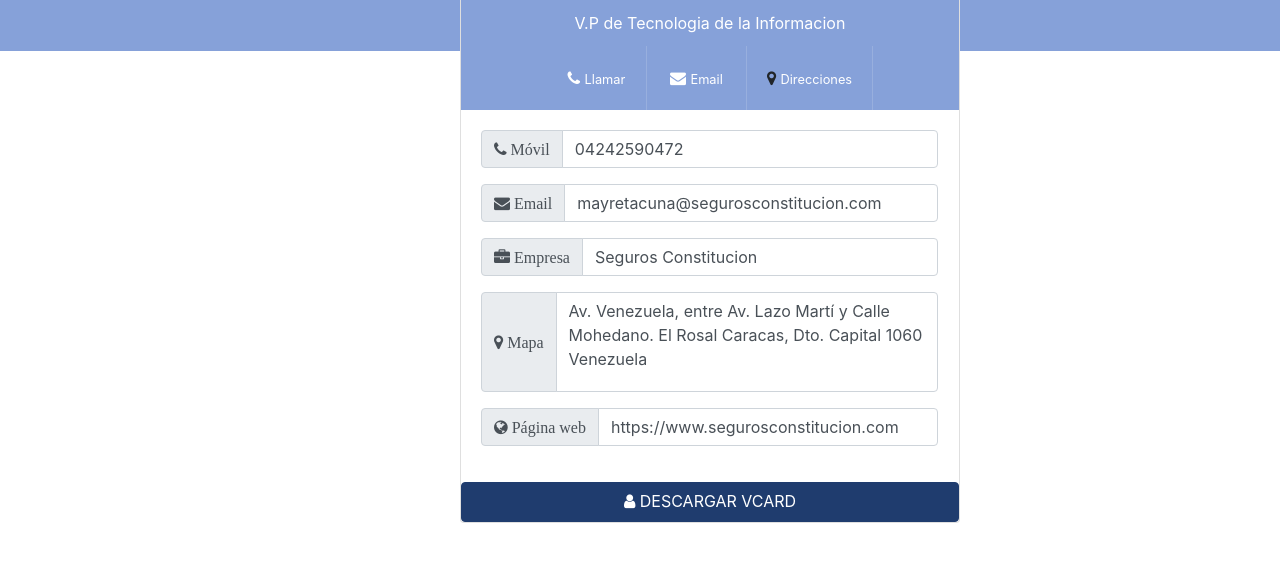
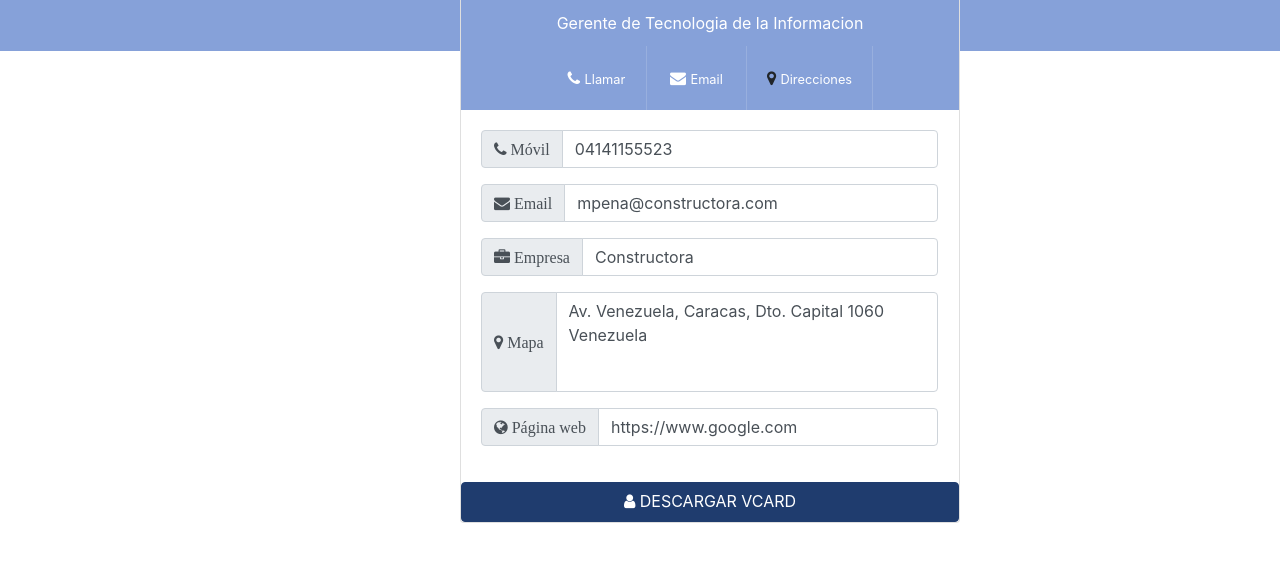
Before and after one commit to sconsti/vcard, a plain HTML site: page index.html in a window 1280 px wide. Shown: the part 149-710 px from the top of the page. Drawn offline with nearby package versions, Linux system fonts and the light colour scheme; files whose address does not match are found by name.

Commit message:
Update index.html

```diff
--- a/index.html
+++ b/index.html
@@ -39,7 +39,6 @@
 		});
 	</script>
 
-
   </head>
   <body>
 <div class="vcard-header">
@@ -52,20 +51,18 @@
 	<div class="body-a">
 		<center>
 		<img id="foto_imagen" class="card-img-top" src="img/foto.png" alt="" >
-		<p class="card-title"><span class="nombre"><Mayret Acuña</span><span> </span><!--<span class="apellido">Acuña</span>--></p>
-		<p id="puesto" class="card-title">V.P de Tecnologia de la Informacion</p>
+		<p class="card-title"><span class="nombre"><Maria Peña</span><span> </span><!--<span class="apellido">Acuña</span>--></p>
+		<p id="puesto" class="card-title">Gerente de Tecnologia de la Informacion</p>
 
 		<div class="vcard-functions-wrapper">
-		<a href="tel:04242590472" ng-show="!loadDemo &amp;&amp; (view.numbers_mobile || view.numbers_phone)">
+		<a href="tel:04141155523" ng-show="!loadDemo &amp;&amp; (view.numbers_mobile || view.numbers_phone)">
 			<i class="fa fa-phone"></i>
 			<small class="dynamicTextColor">Llamar</small>
 		</a>
-		<a href="mailto:mayretacuna@segurosconstitucion.com?subject=Desde mi vCard&amp;body=" target="_newEmail" ng-show="!loadDemo &amp;&amp; (view.email)">
+		<a href="mailto:mpena@constructora.com?subject=Desde mi vCard&amp;body=" target="_newEmail" ng-show="!loadDemo &amp;&amp; (view.email)">
 			<i class="fa fa-envelope"></i>
 			<small class="dynamicTextColor">Email</small>
 		</a>
-
-
 
 		<a class="idirecciones" style="#FFFFFF" data-toggle="modal" data-target="#myModal">
 			<i class="fa fa-map-marker"></i>
@@ -74,8 +71,6 @@
         </div>
 		</center>
 	</div>
-
-
 
 	<div class="body-b">
 		<form>
@@ -88,7 +83,7 @@
 					<i class="fa fa-phone"> Móvil</i>
 				  </div>
 				</div>
-				<a id="telefono1" href="#" class="form-control">04242590472</a>
+				<a id="telefono1" href="#" class="form-control">04141155523</a>
 			  </div>
 			</div>
 		  </div>
@@ -102,7 +97,7 @@
 					<i class="fa fa-envelope"> Email</i>
 				  </div>
 				</div>
-				<a id="correo" href="#" class="form-control">mayretacuna@segurosconstitucion.com</a>
+				<a id="correo" href="#" class="form-control">mpena@constructora.com</a>
 			  </div>
 			</div>
 		  </div>
@@ -115,7 +110,7 @@
 					<i class="fa fa-briefcase"> Empresa</i>
 				  </div>
 				</div>
-				<a id="empresa" href="#" class="form-control">Seguros Constitucion</a>
+				<a id="empresa" href="#" class="form-control">Constructora</a>
 			  </div>
 			</div>
 		  </div>
@@ -129,7 +124,7 @@
 					<i class="fa fa-map-marker"> Mapa</i>
 				  </div>
 				</div>
-				<a id="direccion" href="#" class="form-control" style="height: 100px;">Av. Venezuela, entre Av. Lazo Martí y Calle Mohedano. El Rosal Caracas, Dto. Capital 1060 Venezuela</a>
+				<a id="direccion" href="#" class="form-control" style="height: 100px;">Av. Venezuela, Caracas, Dto. Capital 1060 Venezuela</a>
 			  </div>
 			</div>
 		  </div>
@@ -143,7 +138,7 @@
 					<i class="fa fa-globe"> Página web</i>
 				  </div>
 				</div>
-				<a id="web" href="#" class="form-control">https://www.segurosconstitucion.com</a>
+				<a id="web" href="#" class="form-control">https://www.google.com</a>
 			  </div>
 			</div>
 		  </div>
@@ -154,14 +149,7 @@
 
       <a id="vcard" href="#" class="btn btn-primary"><i class="fa fa-user"></i> Descargar Vcard</a>
 
-
-
-
-
-
       </div>
-
-
 
 <!-- The Modal -->
 <div class="modal" id="myModal">
@@ -188,15 +176,8 @@
   </div>
 </div>
 
-
-
-
-
-
 </body>
 </html>
-
-
 
 	<!-- LOADING -->
 
```
